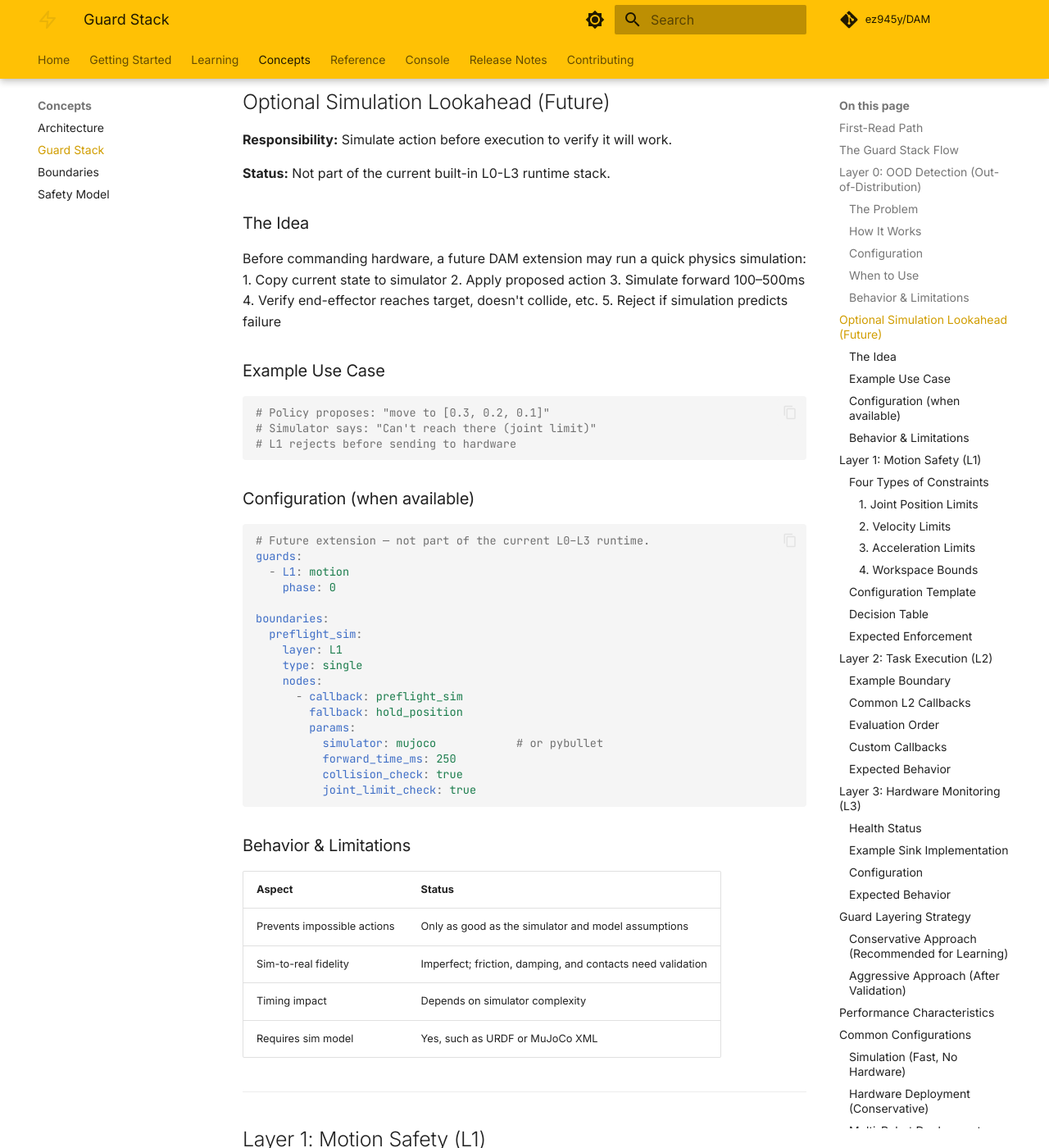
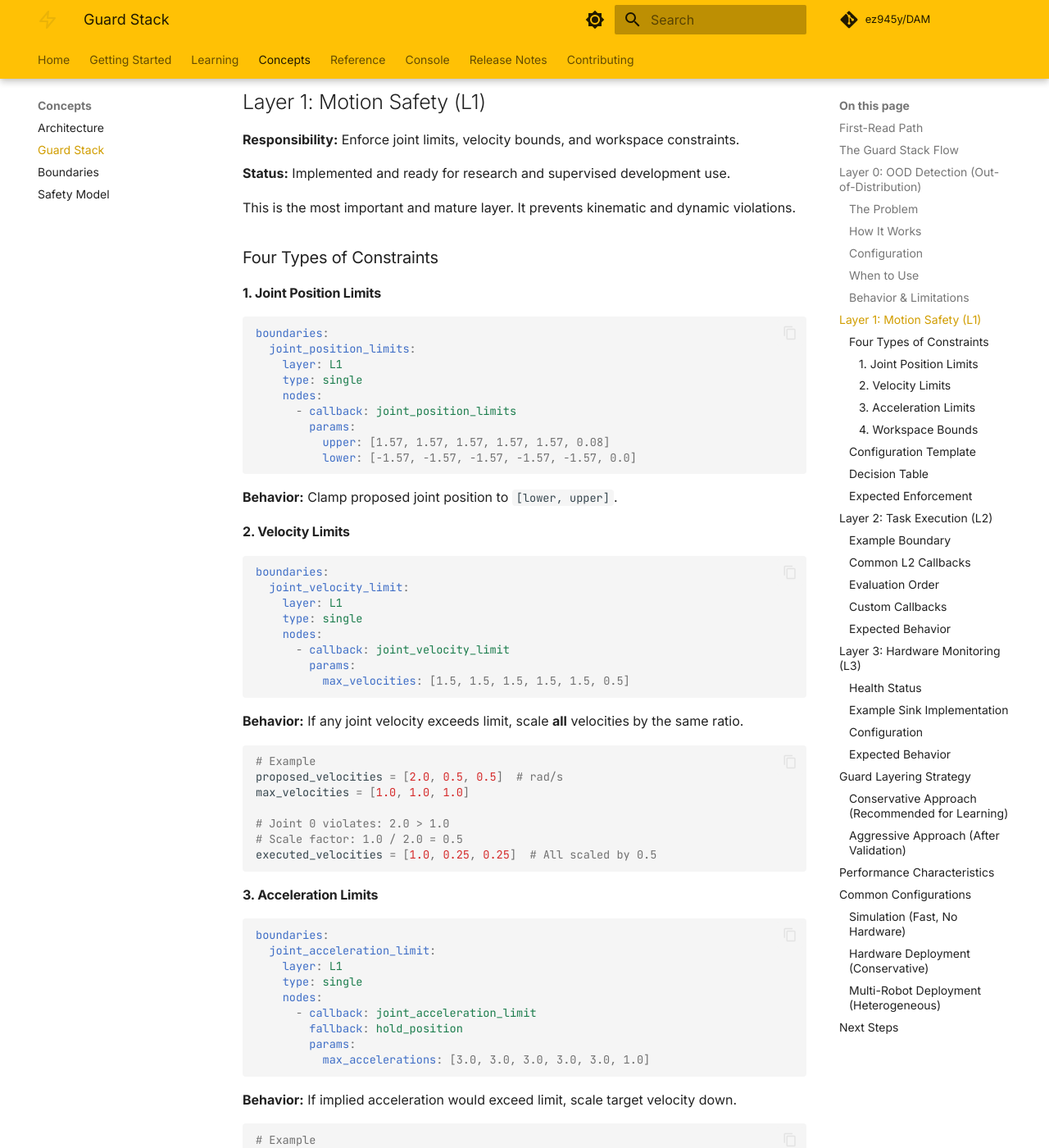
Before and after one commit to ez945y/DAM, an MkDocs documentation site: the page built from docs/concepts/guards-explained.md, in a window 1280 px wide and 1400 px high, scrolled down 2898 px. Shown: the whole window at 82% size. Built offline with MkDocs 1.6.1 and Material for MkDocs 9.7.7, drawn with Linux system fonts in a browser that asks for light colours; comment, search, counter and statistics services are not loaded.

Commit message:
feat: streamline guard learning path

````diff
--- a/docs/concepts/guards-explained.md
+++ b/docs/concepts/guards-explained.md
@@ -115,62 +115,6 @@ boundaries:
 | False negatives | ⚠️ Possible (misses subtle shifts) |
 | Timing impact | Watch cycle latency on the target machine |
 | User configuration required | ✅ Training phase optional but recommended |
-
----
-
-## Optional Simulation Lookahead (Future)
-
-**Responsibility:** Simulate action before execution to verify it will work.
-
-**Status:** Not part of the current built-in L0-L3 runtime stack.
-
-### The Idea
-
-Before commanding hardware, a future DAM extension may run a quick physics simulation:
-1. Copy current state to simulator
-2. Apply proposed action
-3. Simulate forward 100–500ms
-4. Verify end-effector reaches target, doesn't collide, etc.
-5. Reject if simulation predicts failure
-
-### Example Use Case
-
-```yaml
-# Policy proposes: "move to [0.3, 0.2, 0.1]"
-# Simulator says: "Can't reach there (joint limit)"
-# L1 rejects before sending to hardware
-```
-
-### Configuration (when available)
-
-```yaml
-# Future extension — not part of the current L0–L3 runtime.
-guards:
-  - L1: motion
-    phase: 0
-
-boundaries:
-  preflight_sim:
-    layer: L1
-    type: single
-    nodes:
-      - callback: preflight_sim
-        fallback: hold_position
-        params:
-          simulator: mujoco            # or pybullet
-          forward_time_ms: 250
-          collision_check: true
-          joint_limit_check: true
-```
-
-### Behavior & Limitations
-
-| Aspect | Status |
-|--------|--------|
-| Prevents impossible actions | Only as good as the simulator and model assumptions |
-| Sim-to-real fidelity | Imperfect; friction, damping, and contacts need validation |
-| Timing impact | Depends on simulator complexity |
-| Requires sim model | Yes, such as URDF or MuJoCo XML |
 
 ---
 
````
Also changed, not shown: 1 other file.
